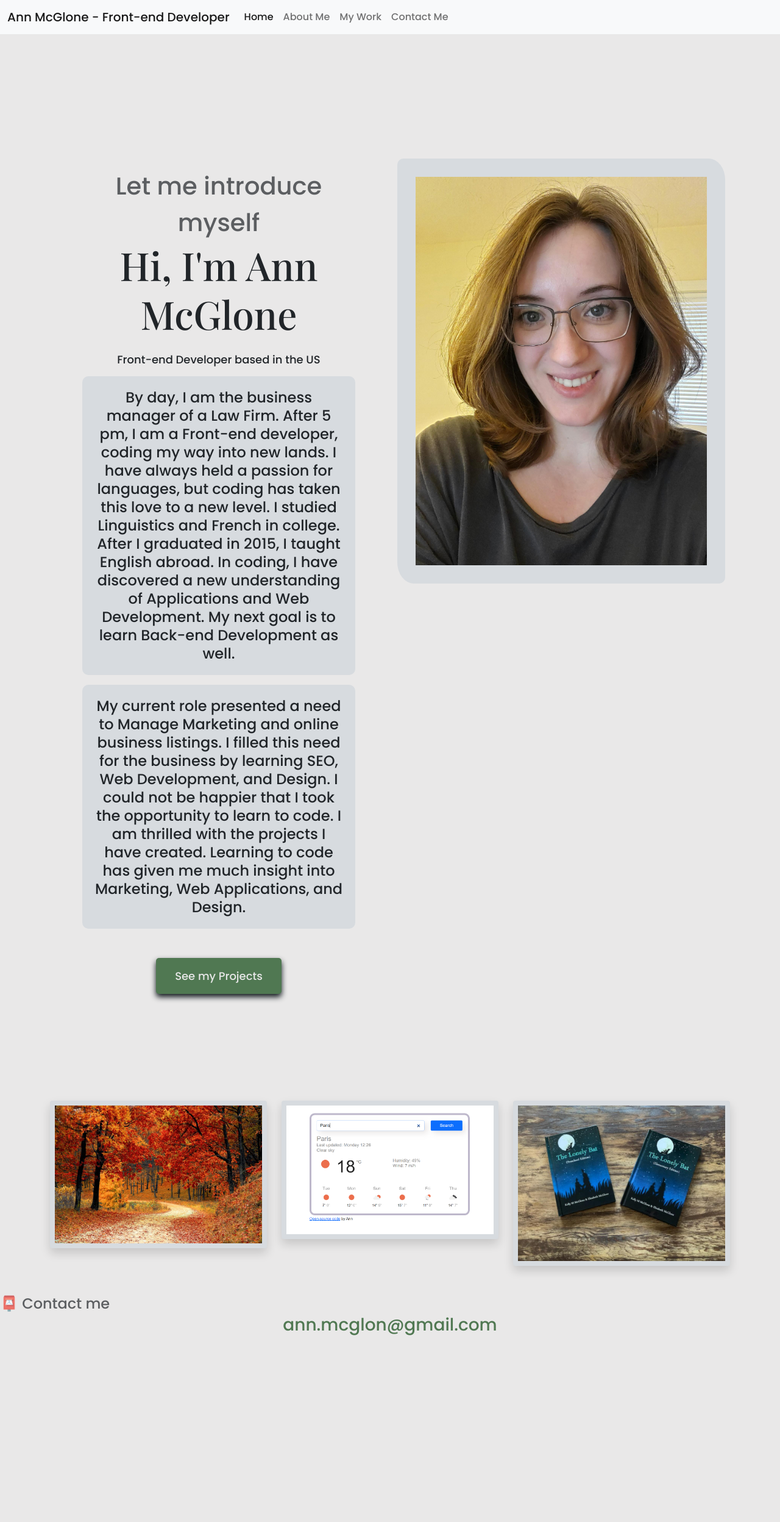
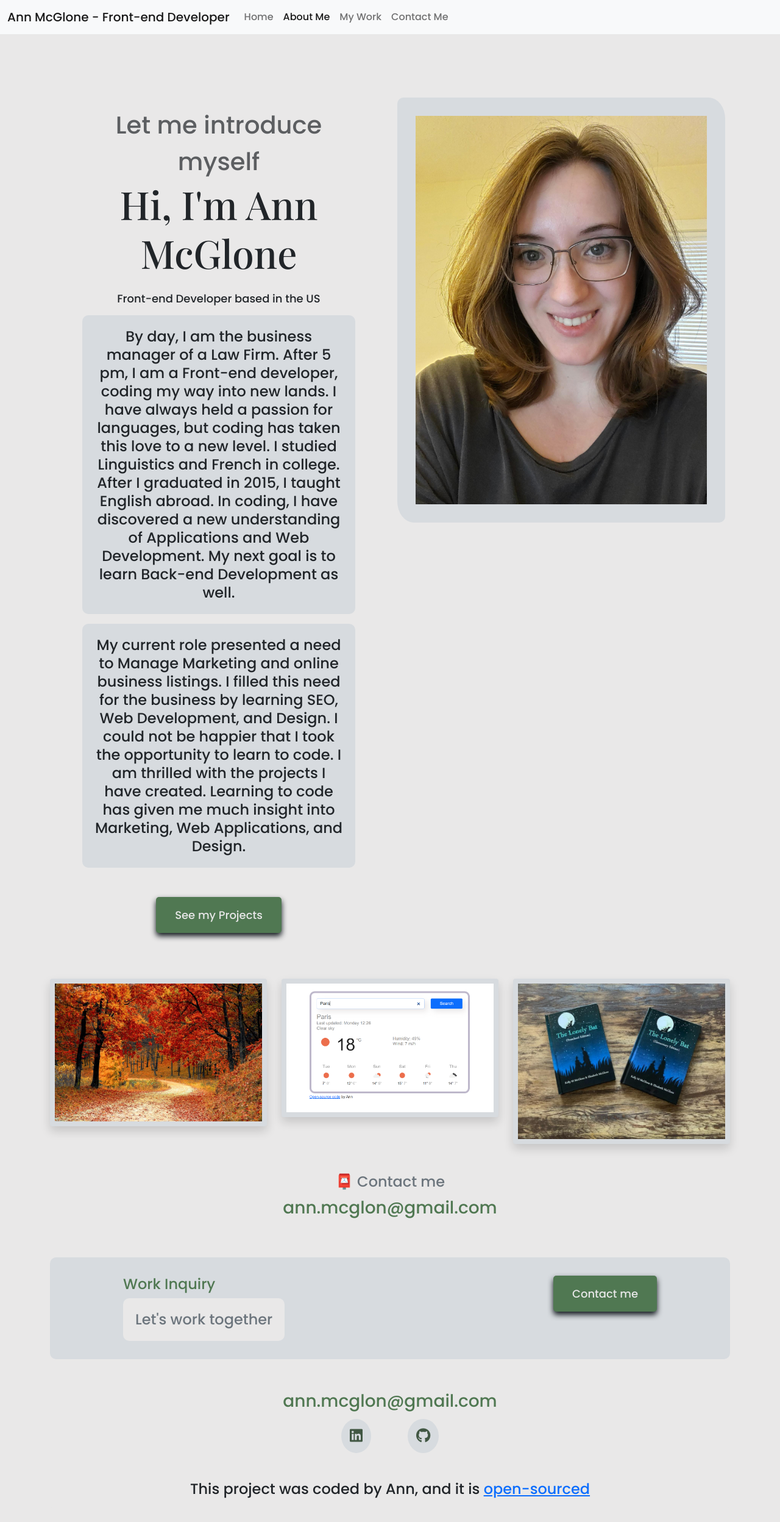
Before and after one commit to inksp0ts09/Portfolio-Me, a plain HTML site: page about.html in a window 1280 px wide. Shown: the whole page at 61% size. Before the commit the page ends 2294 px from the top, so only its background shows below. Drawn offline with nearby package versions, Linux system fonts and the light colour scheme.

Commit message:
SEO and clean up

```diff
--- a/about.html
+++ b/about.html
@@ -6,7 +6,7 @@
     <meta name="viewport" content="width=device-width, initial-scale=1.0" />
     <meta
       name="description"
-      content="Ann McGlone is a front-end developer based in Europe, check out her projects and contact her for job inquiries"
+      content="About Ann McGlone, a front-end developer based in the US, check out her projects and contact her for job inquiries"
     />
     <link
       href="https://cdn.jsdelivr.net/npm/bootstrap@5.0.2/dist/css/bootstrap.min.css"
@@ -30,12 +30,12 @@
       crossorigin="anonymous"
     ></script>
     <link rel="stylesheet" href="styles/app.css" />
-    <title>Ann McGlone - Front-end Developer</title>
+    <title>Front-end Developer - Ann McGlone</title>
   </head>
   <body class="About-page">
     <nav class="navbar navbar-expand-lg navbar-light bg-light fixed-top">
       <div class="container-fluid">
-        <a class="navbar-brand" href="/" title="homepage"
+        <a class="navbar-brand" href="/" title="Homepage"
           >Ann McGlone - Front-end Developer</a
         >
         <button
@@ -51,14 +51,10 @@
         </button>
         <div class="collapse navbar-collapse" id="navbarNavAltMarkup">
           <div class="navbar-nav">
-            <a
-              class="nav-link active"
-              aria-current="page"
-              href="/"
-              title="Homepage"
+            <a class="nav-link" aria-current="page" href="/" title="Homepage"
               >Home</a
             >
-            <a class="nav-link" href="/about.html" title="About Ann"
+            <a class="nav-link active" href="/about.html" title="About Ann"
               >About Me</a
             >
             <a class="nav-link" href="/myWork.html" title="Ann's Work"
@@ -120,30 +116,75 @@
           <img
             src="/images/mapleTrees.png"
             class="img-fluid p-2 shadow rounded"
-            alt="mapleTrees project"
+            alt="Maple Trees project preview"
           />
         </div>
         <div class="col d-none d-lg-block">
           <img
             src="/images/weatherAppC.png"
             class="img-fluid p-2 shadow rounded"
-            alt="weather project"
+            alt="weather project preview"
           />
         </div>
         <div class="col d-none d-lg-block">
           <img
             src="/images/lonelyBat-books.png"
             class="img-fluid p-2 shadow rounded"
-            alt="lonelyBat-books project"
+            alt="Lonely Bat books project preview"
           />
         </div>
       </div>
     </div>
     <div id="contact">
-      <h3>📮 Contact me</h3>
+      <h4 class="text-center text-muted">📮 Contact me</h4>
       <a href="mailto:ann.mcglon@gmail.com" class="email-link" title="email ann"
         >ann.mcglon@gmail.com</a
       >
     </div>
+    <div class="container footer">
+      <footer>
+        <div
+          class="contact-box d-flex justify-content-between mb-5 d-none d-md-flex"
+        >
+          <div>
+            <h4 class="mb-2">Work Inquiry</h4>
+            <p class="text-muted">Let's work together</p>
+          </div>
+          <div>
+            <a href="" class="btn btn-branding">Contact me</a>
+          </div>
+        </div>
+        <div class="d-flex justify-content-center mb-2">
+          <a
+            href="mailto:ann.mcglon@gmail.com"
+            class="email-link"
+            title="email Ann"
+            >ann.mcglon@gmail.com</a
+          >
+        </div>
+        <div class="social-links d-flex justify-content-center">
+          <a
+            href="http://www.linkedin.com/in/maryanne-mcglone-0083b955/"
+            target="_blank"
+            title="LinkedIn profile"
+          >
+            <i class="fa-brands fa-linkedin"></i>
+          </a>
+          <a
+            href="https://github.com/inksp0ts09"
+            target="_blank"
+            title="GitHub profile"
+          >
+            <i class="fa-brands fa-github"></i>
+          </a>
+        </div>
+        <p class="text-center mt-4">
+          This project was coded by Ann, and it is
+          <a href="https://github.com/inksp0ts09/Portfolio-Me" target="_blank"
+            >open-sourced</a
+          >
+        </p>
+      </footer>
+    </div>
   </body>
 </html>
--- a/styles/app.css
+++ b/styles/app.css
@@ -72,12 +72,12 @@ h2 {
 }
 
 h3 {
-  font-size: 24px;
+  font-size: 48px;
   opacity: 0.7;
 }
 
 h4 {
-  font-size: 48px;
+  font-size: 24px;
 }
 
 p {
@@ -112,10 +112,14 @@ footer .contact-box p {
   margin: 0;
 }
 
+footer p {
+  background-color: var(--background-color);
+}
+
 .hero {
   background: var(--hero-color);
   text-align: center;
-  padding: 160px 20px;
+  padding: 80px 20px;
   color: var(--text-color);
 }
 
@@ -160,7 +164,7 @@ footer .contact-box p {
 }
 
 .content-container {
-  padding: 160px 20px;
+  padding: 60px 20px;
 }
 
 .content h1 {
@@ -242,10 +246,6 @@ footer .social-links a:hover {
     font-size: 18px;
   }
 
-  .hero {
-    padding: 80px 20px;
-  }
-
   .project-description {
     padding: 0;
     text-align: center;
```
Also changed, not shown: contact.html (+55 -10 lines), index.html (+34 -17 lines), myWork.html (+58 -15 lines).
